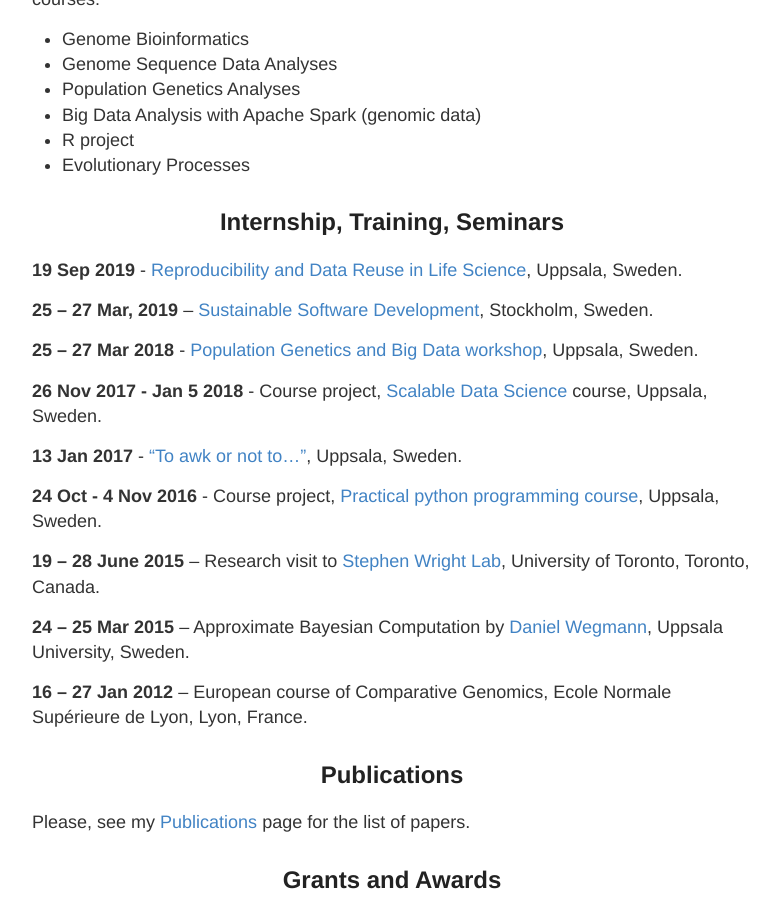
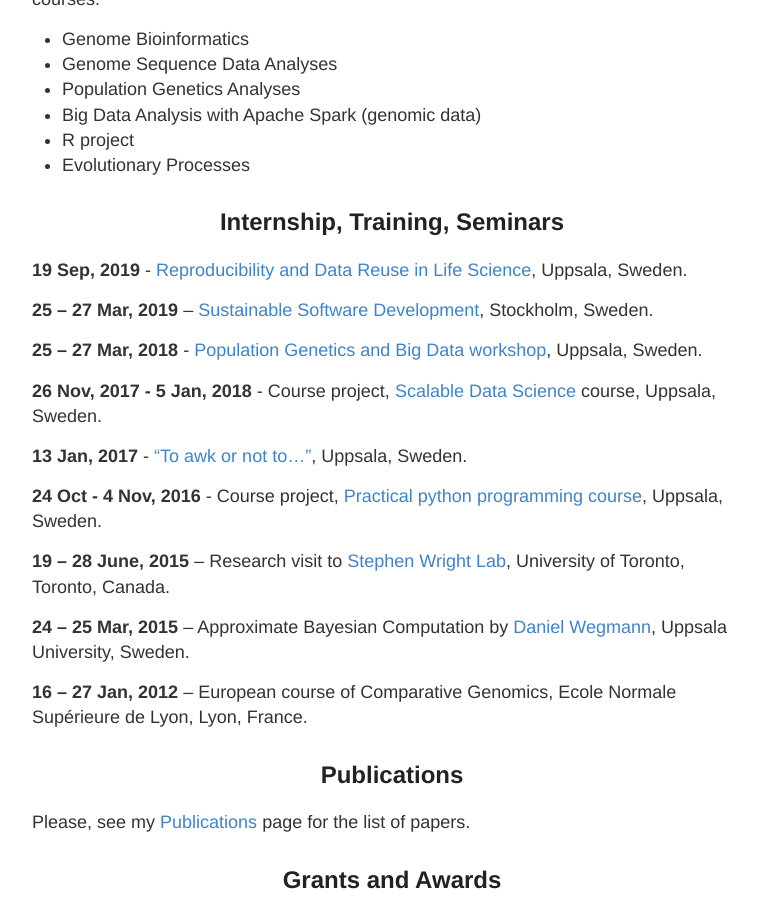
Before and after one commit to evodify/evodify.github.io, a Jekyll site: the page built from _pages/cv.md, in a window 1280 px wide and 900 px high, scrolled down 1384 px. Shown: the whole window, without its empty margins (248-1027 px from the left). Built offline with Jekyll 4.4.1, drawn with Linux system fonts in a browser that asks for light colours.

Commit message:
added commas to dates in CV

```diff
--- a/_pages/cv.md
+++ b/_pages/cv.md
@@ -59,23 +59,23 @@ My PhD program included 20% of teaching. I taught the practical parts of the fol
 
 ## Internship, Training, Seminars
 
-**19 Sep 2019** - <a href="https://www.scilifelab.se/events/reproducibility" target="_blank">Reproducibility and Data Reuse in Life Science</a>, Uppsala, Sweden.
+**19 Sep, 2019** - <a href="https://www.scilifelab.se/events/reproducibility" target="_blank">Reproducibility and Data Reuse in Life Science</a>, Uppsala, Sweden.
 
 **25 – 27 Mar, 2019** – <a href="https://coderefinery.org/workshops/2019-03-25-stockholm/" target="_blank">Sustainable Software Development</a>, Stockholm, Sweden.
 
-**25 – 27 Mar 2018** - <a href="https://lamastex.github.io/scalable-data-science/360-in-525/2018/05/" target="_blank">Population Genetics and Big Data workshop</a>, Uppsala, Sweden.
+**25 – 27 Mar, 2018** - <a href="https://lamastex.github.io/scalable-data-science/360-in-525/2018/05/" target="_blank">Population Genetics and Big Data workshop</a>, Uppsala, Sweden.
 
-**26 Nov 2017 - Jan 5 2018** - Course project, <a href="https://lamastex.github.io/scalable-data-science/sds/2/2/" target="_blank">Scalable Data Science</a> course, Uppsala, Sweden.
+**26 Nov, 2017 - 5 Jan, 2018** - Course project, <a href="https://lamastex.github.io/scalable-data-science/sds/2/2/" target="_blank">Scalable Data Science</a> course, Uppsala, Sweden.
 
-**13 Jan 2017** - <a href="https://sites.google.com/site/toawkornot/" target="_blank">"To awk or not to..."</a>, Uppsala, Sweden.
+**13 Jan, 2017** - <a href="https://sites.google.com/site/toawkornot/" target="_blank">"To awk or not to..."</a>, Uppsala, Sweden.
 
-**24 Oct - 4 Nov 2016** - Course project, <a href="https://teknat.uu.se/digitalAssets/395/c_395062-l_1-k_bio_practical-python-programming-for-biology-and-genomics_uppdaterad.pdf" target="_blank">Practical python programming course</a>, Uppsala, Sweden.
+**24 Oct - 4 Nov, 2016** - Course project, <a href="https://teknat.uu.se/digitalAssets/395/c_395062-l_1-k_bio_practical-python-programming-for-biology-and-genomics_uppdaterad.pdf" target="_blank">Practical python programming course</a>, Uppsala, Sweden.
 
-**19 – 28 June 2015** – Research visit to <a href="https://wright.eeb.utoronto.ca/" target="_blank">Stephen Wright Lab</a>, University of Toronto, Toronto, Canada.
+**19 – 28 June, 2015** – Research visit to <a href="https://wright.eeb.utoronto.ca/" target="_blank">Stephen Wright Lab</a>, University of Toronto, Toronto, Canada.
 
-**24 – 25 Mar 2015** – Approximate Bayesian Computation by <a href="https://www.sib.swiss/daniel-wegmann-group" target="_blank">Daniel Wegmann</a>, Uppsala University, Sweden.
+**24 – 25 Mar, 2015** – Approximate Bayesian Computation by <a href="https://www.sib.swiss/daniel-wegmann-group" target="_blank">Daniel Wegmann</a>, Uppsala University, Sweden.
 
-**16 – 27 Jan 2012** – European course of Comparative Genomics, Ecole Normale Supérieure de Lyon, Lyon, France.
+**16 – 27 Jan, 2012** – European course of Comparative Genomics, Ecole Normale Supérieure de Lyon, Lyon, France.
 
 ## Publications
 
```
